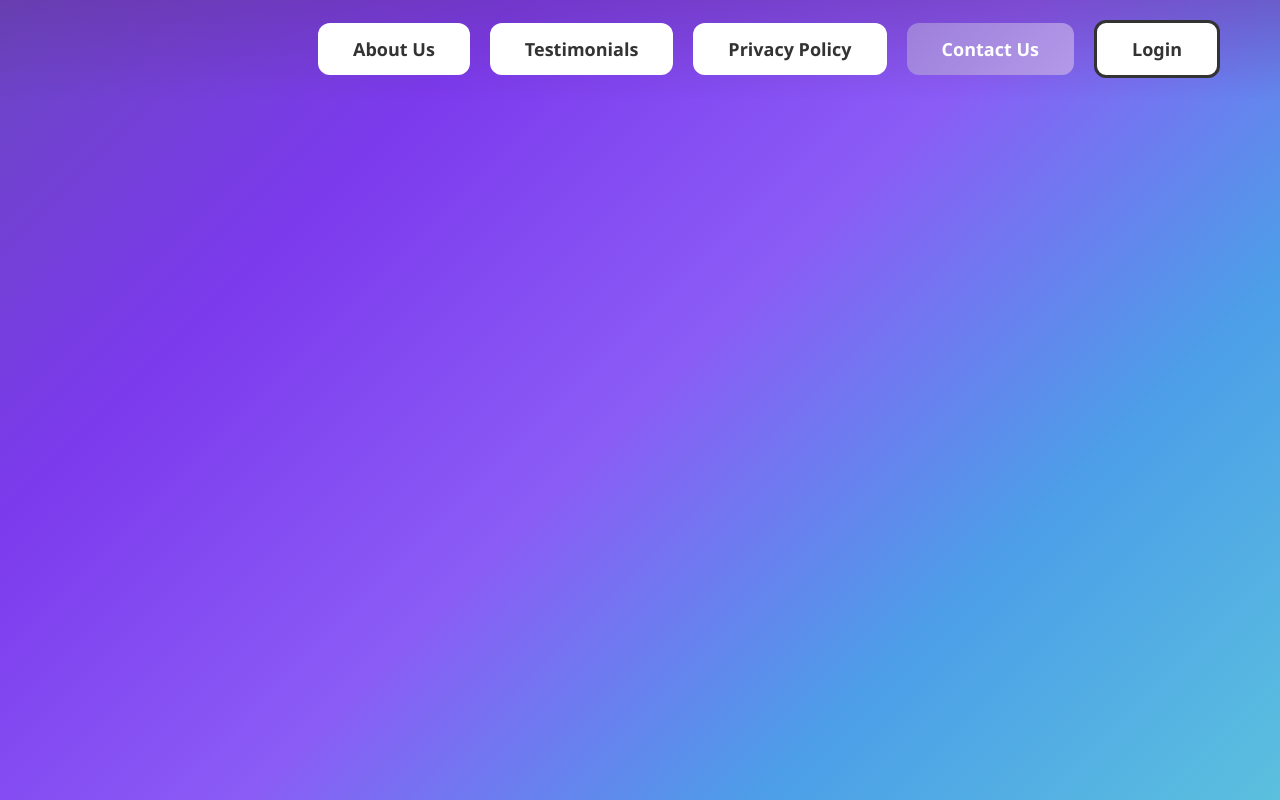
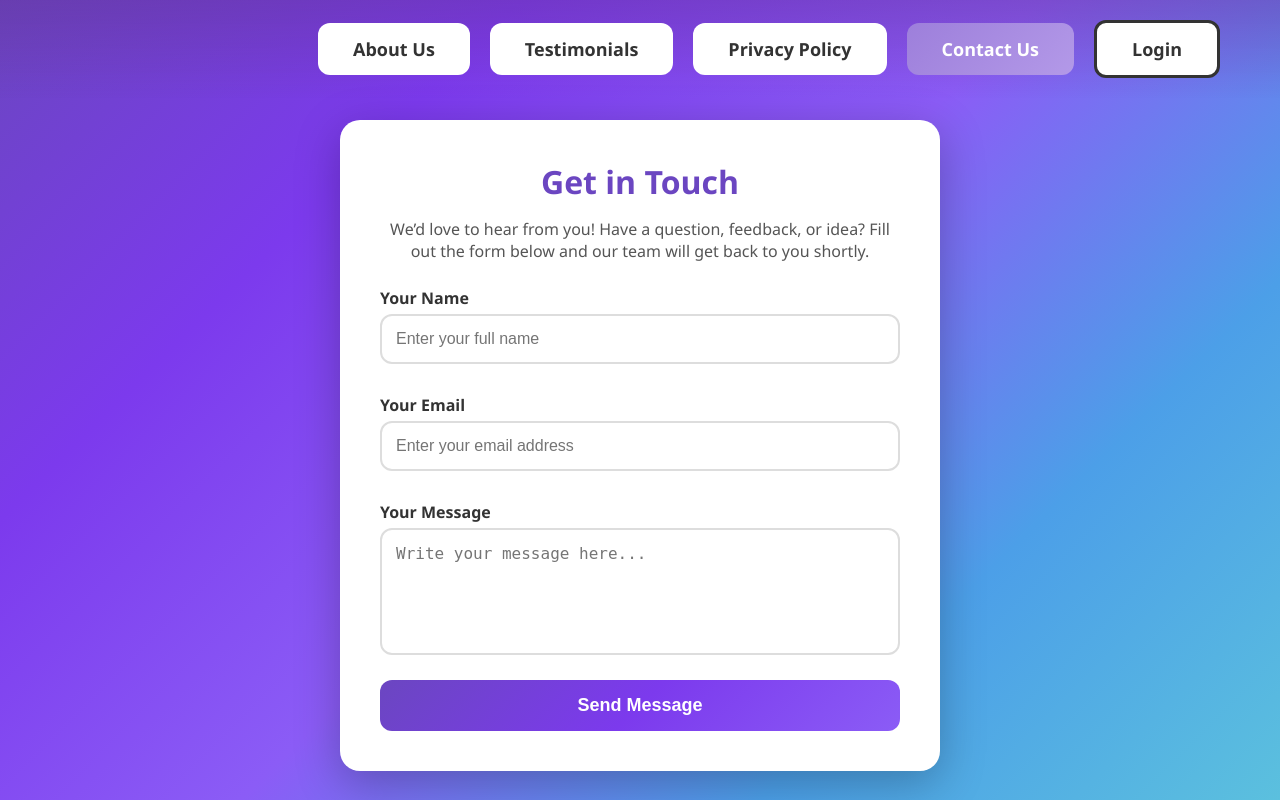
Before and after one commit to yashrustagi2004/Reflection, a Flask app: page /contact in a window 1280 px wide. Run offline with Flask 3, Linux system fonts and the light colour scheme.

Commit message:
Contact us page updated and form added

```diff
--- a/frontend/app.py
+++ b/frontend/app.py
@@ -29,8 +29,23 @@ def testimonials():
 def privacy():
     return render_template('privacy.html')
 
-@app.route('/contact')
+@app.route('/contact', methods=['GET', 'POST'])
 def contact():
+    if request.method == 'POST':
+        name = request.form.get('name')
+        email = request.form.get('email')
+        message = request.form.get('message')
+
+        if not name or not email or not message:
+            flash("All fields are required!", "error")
+            return redirect(url_for('contact'))
+
+
+        print(f"📩 New message received:\nFrom: {name} ({email})\nMessage: {message}\n")
+
+        flash("Thank you for contacting us! We’ll get back to you soon.", "success")
+        return redirect(url_for('contact'))
+
     return render_template('contact.html')
 
 @app.route('/login')
--- a/frontend/templates/contact.html
+++ b/frontend/templates/contact.html
@@ -14,11 +14,10 @@
     body {
       font-family: 'Segoe UI', Tahoma, Geneva, Verdana, sans-serif;
       min-height: 100vh;
-            /* Add a simple purple gradient background to body */
       background: linear-gradient(135deg, #6B46C1 0%, #7C3AED 25%, #8B5CF6 50%, #4C9FE8 75%, #5BC0DE 100%);
     }
 
-        /* Navigation Bar - Same as landing page */
+    /* Navigation Bar */
     .navbar {
       position: fixed;
       top: 0;
@@ -59,36 +58,121 @@
       border: 3px solid #333;
     }
 
-        /* Page content area */
-        .page-content {
-            padding-top: 100px;
-            min-height: 100vh;
-        }
-
-        /* Your page-specific styles here */
-        .container {
-            max-width: 500px;
-            margin: 0 auto;
-            padding: 40px;
-            background: white;
-            border-radius: 20px;
-            box-shadow: 0 10px 40px rgba(0, 0, 0, 0.3);
-        }
-
-        h1 {
-            color: #6B46C1;
-            margin-bottom: 20px;
-        }
-
     .active-page {
       background: linear-gradient(135deg, #9D7FDB 0%, #B399E8 100%) !important;
       color: white !important;
       border: none !important;
     }
+
+    /* Page content */
+    .page-content {
+      padding-top: 120px;
+      display: flex;
+      justify-content: center;
+      align-items: center;
+    }
+
+    .container {
+      max-width: 600px;
+      width: 100%;
+      background: white;
+      padding: 40px;
+      border-radius: 20px;
+      box-shadow: 0 12px 45px rgba(0, 0, 0, 0.25);
+      text-align: center;
+      animation: fadeIn 1s ease-in-out;
+    }
+
+    h1 {
+      color: #6B46C1;
+      margin-bottom: 15px;
+      font-size: 2rem;
+    }
+
+    p {
+      margin-bottom: 25px;
+      color: #555;
+      font-size: 1rem;
+    }
+
+    form {
+      text-align: left;
+    }
+
+    label {
+      font-weight: 600;
+      color: #333;
+      display: block;
+      margin: 10px 0 5px;
+    }
+
+    input, textarea {
+      width: 100%;
+      padding: 14px;
+      border: 2px solid #ddd;
+      border-radius: 12px;
+      margin-bottom: 20px;
+      font-size: 1rem;
+      transition: all 0.3s ease;
+    }
+
+    input:focus, textarea:focus {
+      border-color: #7C3AED;
+      box-shadow: 0 0 8px rgba(124, 58, 237, 0.4);
+      outline: none;
+    }
+
+    textarea {
+      resize: none;
+    }
+
+    .btn-submit {
+      background: linear-gradient(135deg, #6B46C1, #7C3AED, #8B5CF6);
+      color: white;
+      padding: 15px 40px;
+      border: none;
+      border-radius: 12px;
+      font-size: 18px;
+      font-weight: 600;
+      cursor: pointer;
+      transition: all 0.3s ease;
+      width: 100%;
+    }
+
+    .btn-submit:hover {
+      background: linear-gradient(135deg, #4C9FE8, #5BC0DE);
+      transform: scale(1.03);
+      box-shadow: 0 6px 18px rgba(0,0,0,0.2);
+    }
+
+    /* Flash messages */
+    .flash-message {
+      margin-bottom: 20px;
+      padding: 12px 15px;
+      border-radius: 12px;
+      font-weight: 600;
+      color: #333;
+    }
+
+    .flash-success {
+      background-color: #d4edda;
+      border: 1px solid #c3e6cb;
+    }
+
+    .flash-error {
+      background-color: #f8d7da;
+      border: 1px solid #f5c6cb;
+    }
+
+    /* Animation */
+    @keyframes fadeIn {
+      from { opacity: 0; transform: translateY(20px); }
+      to { opacity: 1; transform: translateY(0); }
+    }
   </style>
 </head>
 <body>
-    <!-- Navigation -->
+
   <nav class="navbar">
     <a href="/about" class="nav-btn">About Us</a>
     <a href="/testimonials" class="nav-btn">Testimonials</a>
@@ -96,5 +180,38 @@
     <a href="/contact" class="nav-btn active-page">Contact Us</a>
     <a href="/login" class="nav-btn">Login</a>
   </nav>
+
+
+  <div class="page-content">
+    <div class="container">
+      <h1>Get in Touch</h1>
+      <p>We’d love to hear from you! Have a question, feedback, or idea? Fill out the form below and our team will get back to you shortly.</p>
+
+
+      {% with messages = get_flashed_messages(with_categories=true) %}
+        {% if messages %}
+          {% for category, message in messages %}
+            <div class="flash-message {{ 'flash-success' if category=='success' else 'flash-error' }}">
+              {{ message }}
+            </div>
+          {% endfor %}
+        {% endif %}
+      {% endwith %}
+
+
+      <form action="/contact" method="POST">
+        <label for="name">Your Name</label>
+        <input type="text" id="name" name="name" placeholder="Enter your full name" required>
+
+        <label for="email">Your Email</label>
+        <input type="email" id="email" name="email" placeholder="Enter your email address" required>
+
+        <label for="message">Your Message</label>
+        <textarea id="message" name="message" rows="5" placeholder="Write your message here..." required></textarea>
+
+        <button type="submit" class="btn-submit">Send Message</button>
+      </form>
+    </div>
+  </div>
 </body>
 </html>
```
Lines whose indentation alone changed are shown as unchanged.
